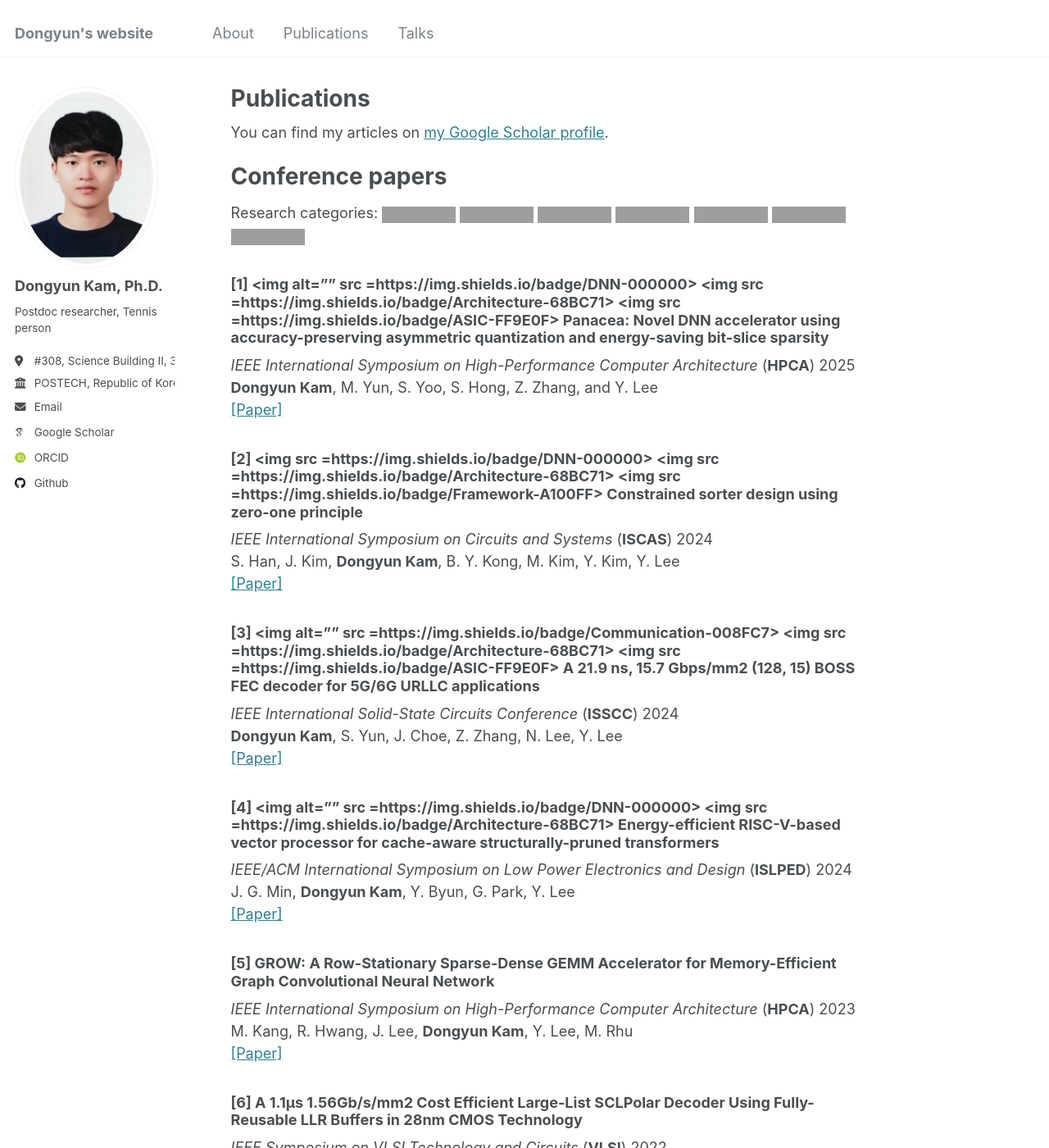
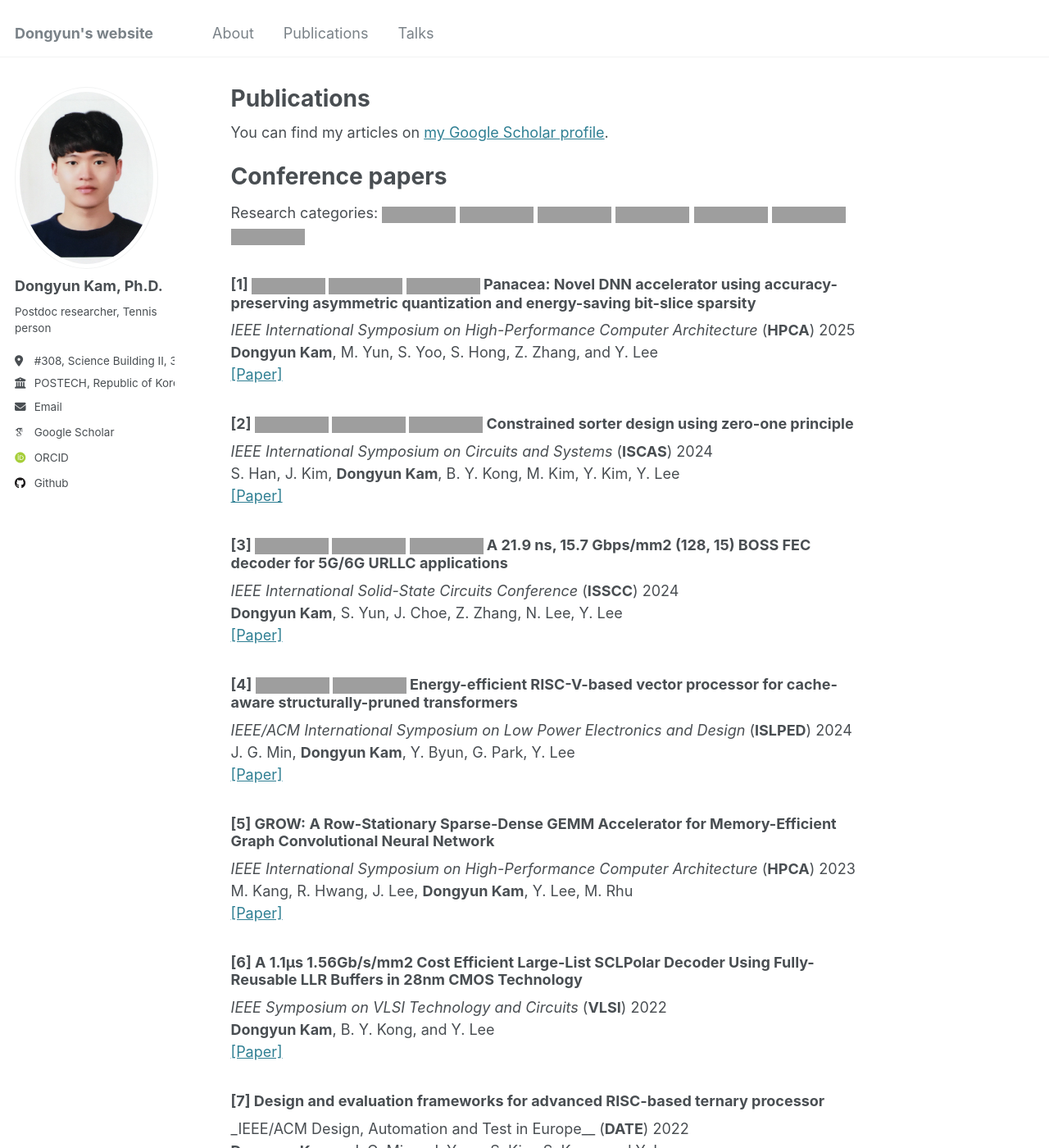
Before and after one commit to Dongyunkam/dongyunkam.github.io, a Jekyll site: the page built from _pages/publications.md, in a window 1280 px wide and 1400 px high. Shown: the whole window at 82% size. Built offline with Jekyll 4.4.1, drawn with Linux system fonts in a browser that asks for light colours; some web fonts are replaced; some of the changed lines change nothing that is shown; grey boxes are pictures that could not be loaded.

Commit message:
Update publications.md

```diff
--- a/_pages/publications.md
+++ b/_pages/publications.md
@@ -8,24 +8,24 @@ You can find my articles on [my Google Scholar profile](https://scholar.google.c
 
 Conference papers
 ======
-Research categories: <img alt="" src="https://img.shields.io/badge/DNN-000000.svg"/> <img alt="" src="https://img.shields.io/badge/Communication-008FC7.svg"/> <img alt="" src="https://img.shields.io/badge/Architecture-68BC71"/> <img src="https://img.shields.io/badge/Framework-A100FF"/> <img alt="" src="https://img.shields.io/badge/ASIC-FF9E0F"/> <img alt="" src="https://img.shields.io/badge/FPGA-A9225C"/> <img alt="" src="https://img.shields.io/badge/GPU-A5915F"/>
+Research categories: <img alt="" src="https://img.shields.io/badge/DNN-000000"/> <img alt="" src="https://img.shields.io/badge/Communication-008FC7"/> <img alt="" src="https://img.shields.io/badge/Architecture-68BC71"/> <img src="https://img.shields.io/badge/Framework-A100FF"/> <img alt="" src="https://img.shields.io/badge/ASIC-FF9E0F"/> <img alt="" src="https://img.shields.io/badge/FPGA-A9225C"/> <img alt="" src="https://img.shields.io/badge/GPU-A5915F"/>
 
-### [1] <img alt="" src =https://img.shields.io/badge/DNN-000000> <img src =https://img.shields.io/badge/Architecture-68BC71> <img src =https://img.shields.io/badge/ASIC-FF9E0F> Panacea: Novel DNN accelerator using accuracy-preserving asymmetric quantization and energy-saving bit-slice sparsity
+### [1] <img alt="" src="https://img.shields.io/badge/DNN-000000"/> <img alt="" src="https://img.shields.io/badge/Architecture-68BC71"/> <img alt="" src="https://img.shields.io/badge/ASIC-FF9E0F"/> Panacea: Novel DNN accelerator using accuracy-preserving asymmetric quantization and energy-saving bit-slice sparsity
 _IEEE International Symposium on High-Performance Computer Architecture_ (**HPCA**) 2025
 **Dongyun Kam**, M. Yun, S. Yoo, S. Hong, Z. Zhang, and Y. Lee
 [[Paper]](https://arxiv.org/abs/2412.10059)
 
-### [2] <img src =https://img.shields.io/badge/DNN-000000> <img src =https://img.shields.io/badge/Architecture-68BC71> <img src =https://img.shields.io/badge/Framework-A100FF> Constrained sorter design using zero-one principle
+### [2] <img alt="" src="https://img.shields.io/badge/DNN-000000"/> <img alt="" src="https://img.shields.io/badge/Architecture-68BC71"/> <img src="https://img.shields.io/badge/Framework-A100FF"/> Constrained sorter design using zero-one principle
 _IEEE International Symposium on Circuits and Systems_ (**ISCAS**) 2024
 S. Han, J. Kim, **Dongyun Kam**, B. Y. Kong, M. Kim, Y. Kim, Y. Lee
 [[Paper]](https://doi.org/10.1109/ISCAS58744.2024.10557942)
 
-### [3] <img alt="" src =https://img.shields.io/badge/Communication-008FC7> <img src =https://img.shields.io/badge/Architecture-68BC71> <img src =https://img.shields.io/badge/ASIC-FF9E0F> A 21.9 ns, 15.7 Gbps/mm2 (128, 15) BOSS FEC decoder for 5G/6G URLLC applications
+### [3] <img alt="" src="https://img.shields.io/badge/Communication-008FC7"/> <img alt="" src="https://img.shields.io/badge/Architecture-68BC71"/> <img alt="" src="https://img.shields.io/badge/ASIC-FF9E0F"/> A 21.9 ns, 15.7 Gbps/mm2 (128, 15) BOSS FEC decoder for 5G/6G URLLC applications
 _IEEE International Solid-State Circuits Conference_ (**ISSCC**) 2024
 **Dongyun Kam**, S. Yun, J. Choe, Z. Zhang, N. Lee, Y. Lee
 [[Paper]](https://doi.org/10.1109/ISSCC49657.2024.10454363)
 
-### [4] <img alt="" src =https://img.shields.io/badge/DNN-000000> <img src =https://img.shields.io/badge/Architecture-68BC71> Energy-efficient RISC-V-based vector processor for cache-aware structurally-pruned transformers
+### [4] <img alt="" src="https://img.shields.io/badge/DNN-000000"/> <img alt="" src="https://img.shields.io/badge/Architecture-68BC71"/> Energy-efficient RISC-V-based vector processor for cache-aware structurally-pruned transformers
 _IEEE/ACM International Symposium on Low Power Electronics and Design_ (**ISLPED**) 2024
 J. G. Min, **Dongyun Kam**, Y. Byun, G. Park, Y. Lee
 [[Paper]](https://doi.org/10.1109/ISLPED58423.2023.10244508)
```
